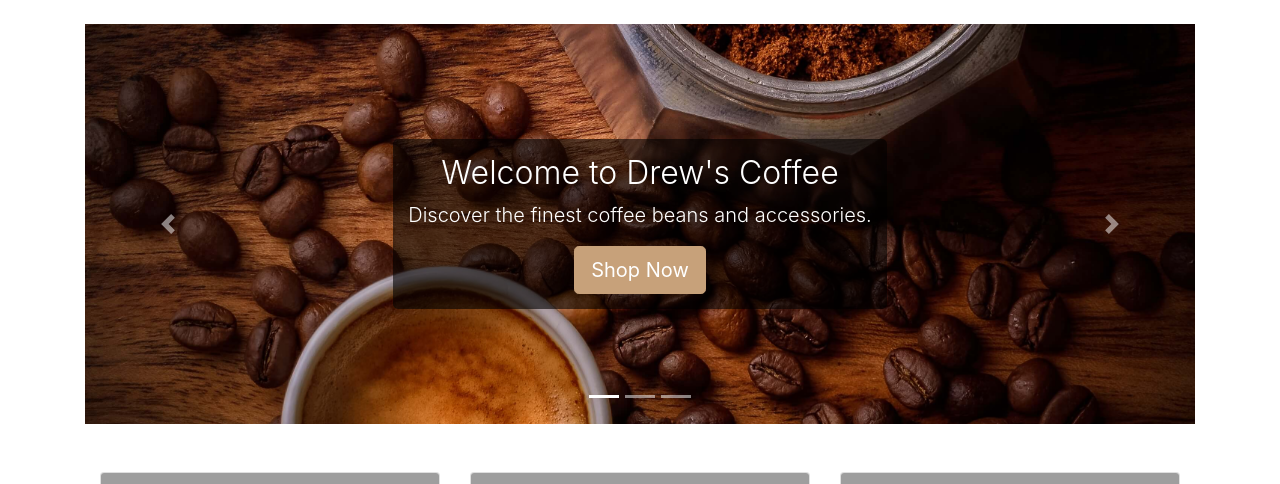
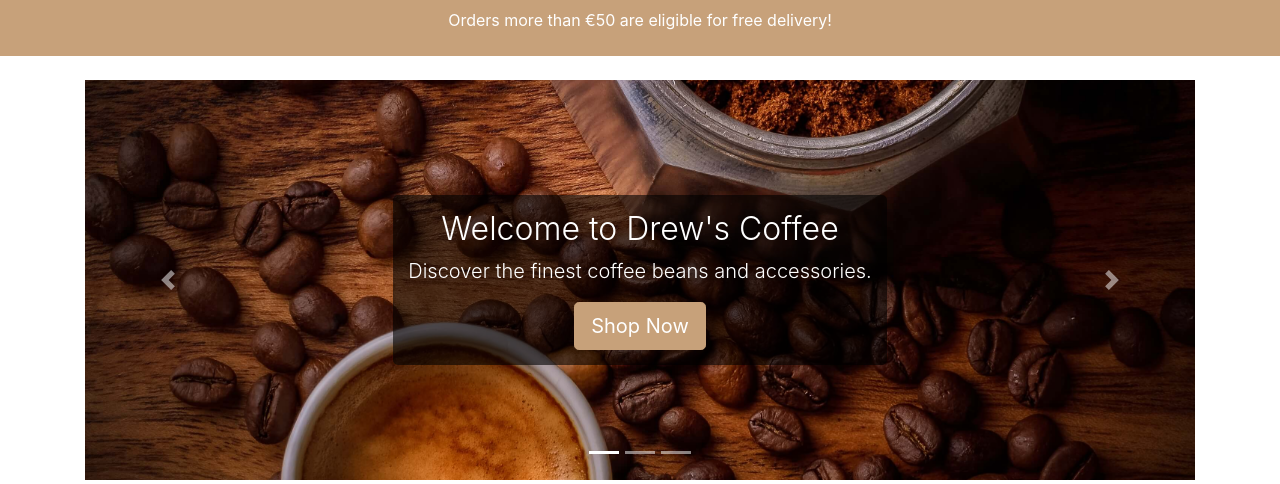
Before and after one commit to anthonyhaj/Drews-coffee-PP5, a Django app: page / in a window 1280 px wide. Shown: the part 90-574 px from the top of the page. Run offline with Django 3.2, Linux system fonts and the light colour scheme; some libraries are stand-ins or nearby versions; grey boxes are pictures that could not be loaded.

Commit message:
add delivery banner and styles

```diff
--- a/static/css/base.css
+++ b/static/css/base.css
@@ -63,6 +63,17 @@ a {
     border-color: #7b4b27 !important;
     color: #ffffff !important;
 }
+
+/* Banner */
+.custom-banner {
+    background-color: #c7a17a;
+}
+
+.py-custom {
+    padding-top: 0.5rem;
+    padding-bottom: 0.5rem;
+}
+
 
 /* Hero Carousel */
 .carousel-item {
--- a/templates/base.html
+++ b/templates/base.html
@@ -164,6 +164,11 @@
             </div>
         </div>
     </nav>
+    <!-- Free delivery banner -->
+    <div class="container-fluid custom-banner text-white text-center py-custom">
+        <p class="mb-custom">Orders more than €50 are eligible for free delivery!</p>
+    </div>
+
     <!-- Django messages -->
     {% if messages %}
     <div class="container mt-2">
```
